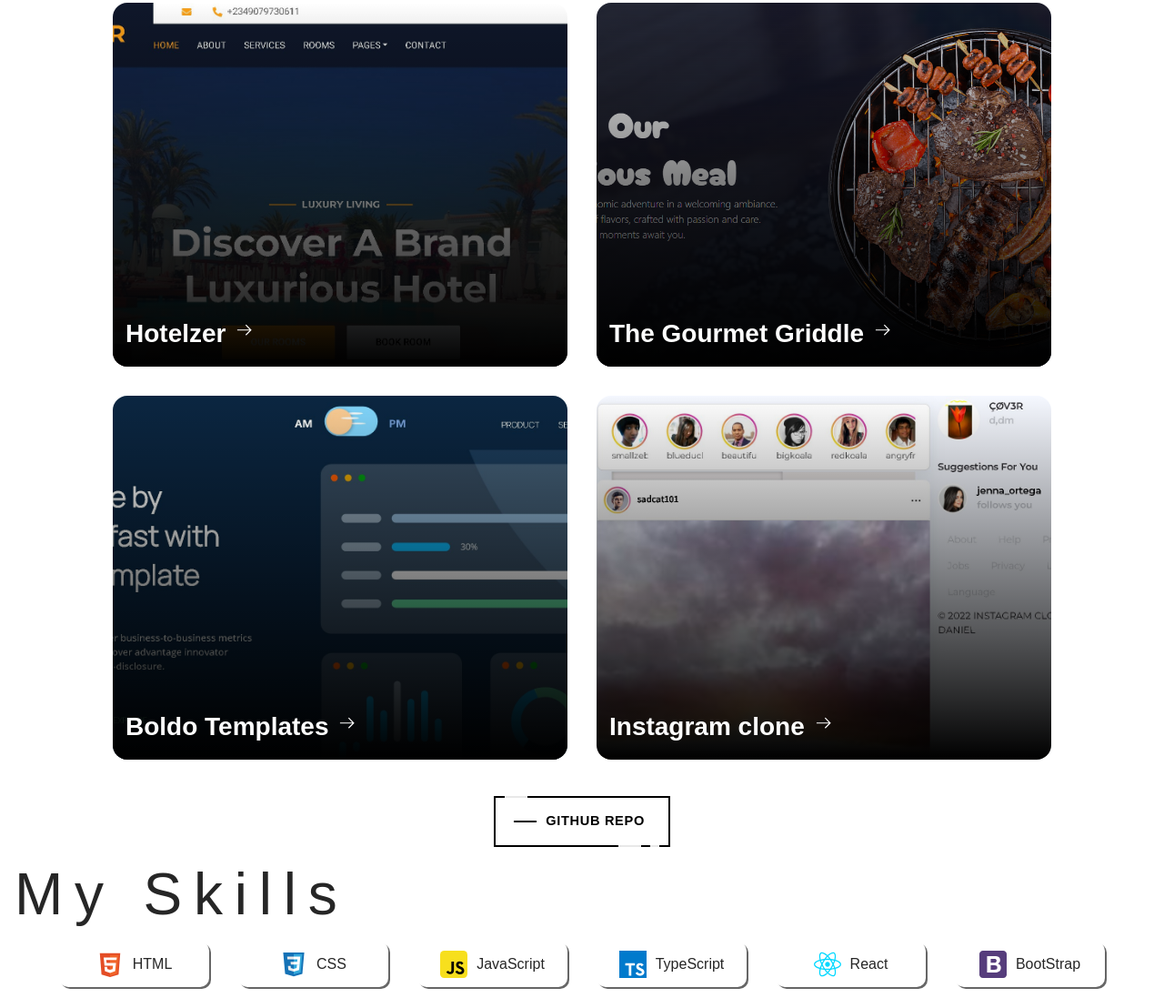
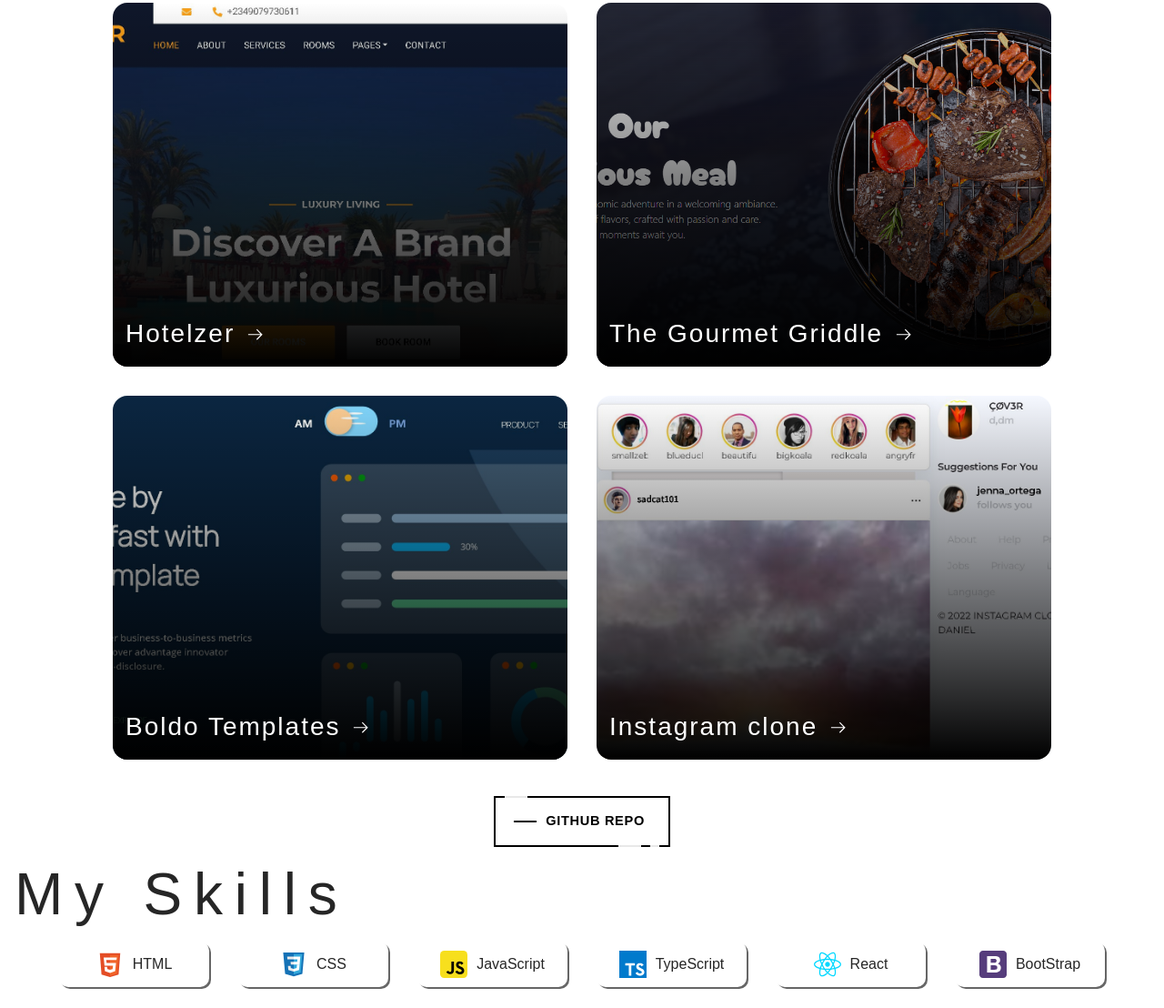
Before and after one commit to AduDanielTech/Adu-Daniel, a plain HTML site: page Portfolio-website/index.html in a window 1280 px wide. Shown: the part 501-1609 px from the top of the page at 91% size. Drawn offline with nearby package versions, Linux system fonts and the light colour scheme; no server answers.

```diff
--- a/Portfolio-website/index.html
+++ b/Portfolio-website/index.html
@@ -63,7 +63,7 @@
                 <div class="owl-item "><div class="item" style="background-image: url(./image/Hotelzer.jpg);">
                 <div class="item-desc">
                     <a href="project.html#Hotelzer">
-                        <h3>Hotelzer <span>
+                        <h3 class="project-title">Hotelzer <span>
                             <svg xmlns="http://www.w3.org/2000/svg" viewBox="0 -960 960 960" class="project_intro_icons"><path d="m553.692-259.923-31.231-31.231 169.693-169.692H184v-43.769h508.154L522.231-674.539l31.231-30.23L776-482.231 553.692-259.923Z"/></svg>
                         </span></h3>
 
@@ -74,7 +74,7 @@
                 <div class="item-desc">
                     <a href="project.html#CAFE">
 
-                        <h3>The Gourmet Griddle<span>
+                        <h3 class="project-title" >The Gourmet Griddle<span>
                     <svg xmlns="http://www.w3.org/2000/svg" viewBox="0 -960 960 960" class="project_intro_icons"><path d="m553.692-259.923-31.231-31.231 169.693-169.692H184v-43.769h508.154L522.231-674.539l31.231-30.23L776-482.231 553.692-259.923Z"/></svg>
                 </span></h3>
 
@@ -87,7 +87,7 @@
                     <a href="project.html#Boldo">
 
 
-                    <h3>Boldo Templates<span>
+                    <h3 class="project-title">Boldo Templates<span>
                         <svg xmlns="http://www.w3.org/2000/svg" viewBox="0 -960 960 960" class="project_intro_icons"><path d="m553.692-259.923-31.231-31.231 169.693-169.692H184v-43.769h508.154L522.231-674.539l31.231-30.23L776-482.231 553.692-259.923Z"/></svg>
                     </span>
                   </h3>
@@ -99,7 +99,7 @@
                 <div class="item-desc">
                     <a href="project.html#Instagram">
 
-                    <h3>Instagram clone<span>
+                    <h3 class="project-title">Instagram clone<span>
                         <svg xmlns="http://www.w3.org/2000/svg" viewBox="0 -960 960 960" class="project_intro_icons"><path d="m553.692-259.923-31.231-31.231 169.693-169.692H184v-43.769h508.154L522.231-674.539l31.231-30.23L776-482.231 553.692-259.923Z"/></svg>
                     </span>
                   </h3>
--- a/Portfolio-website/style.css
+++ b/Portfolio-website/style.css
@@ -199,9 +199,23 @@
 }
 
 
+.project-title{
+    font-family: var(----google-font) !important;
+    size: var(--project-title);
+    font-weight: 200;
+    letter-spacing: 2px;
+    align-items: center;
 
+}
 
-
+.item-desc{
+    display: flex;
+    align-items: start;
+    flex-direction: column;
+}
+.item-desc svg{
+    transform: translateY(5px);
+}
 
 
 
```
